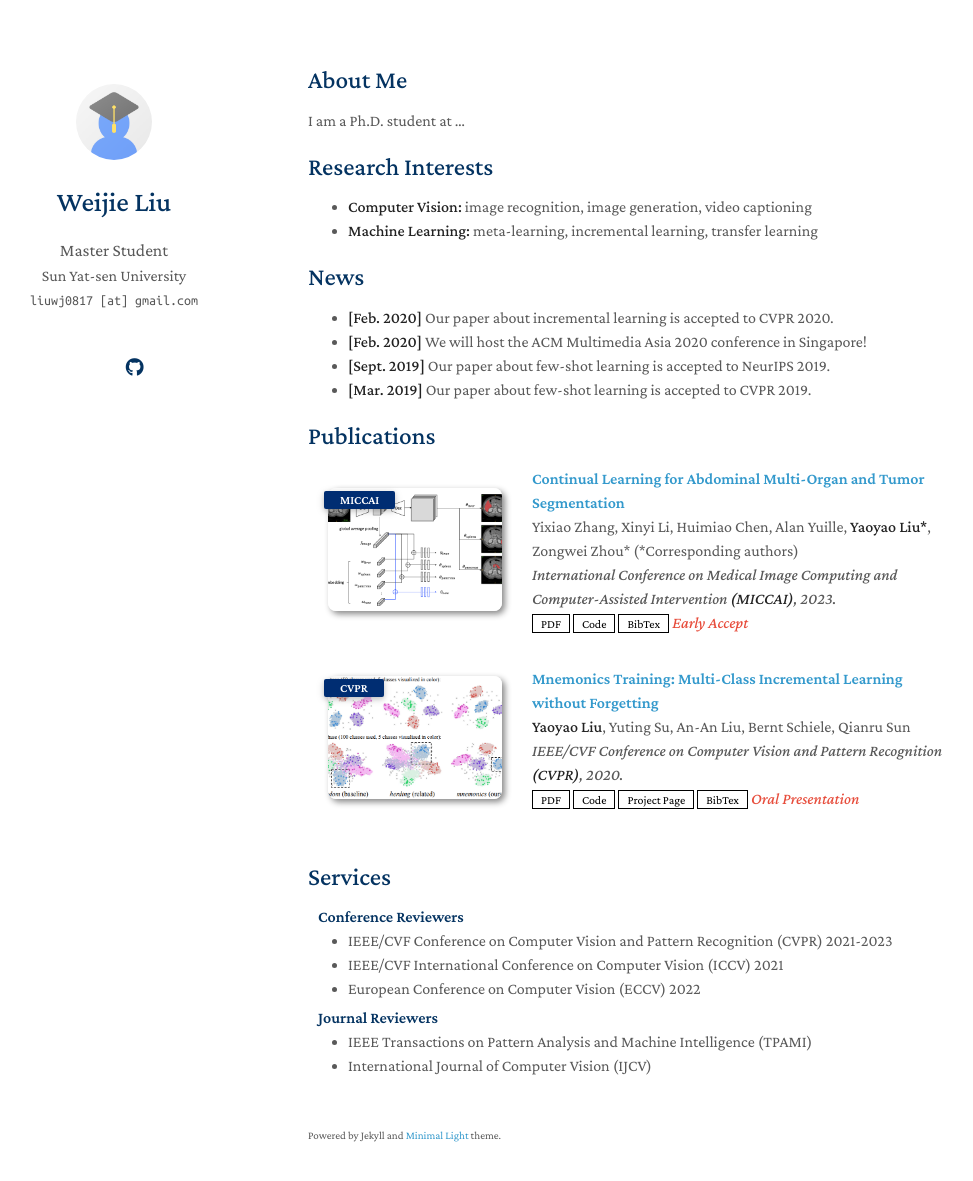
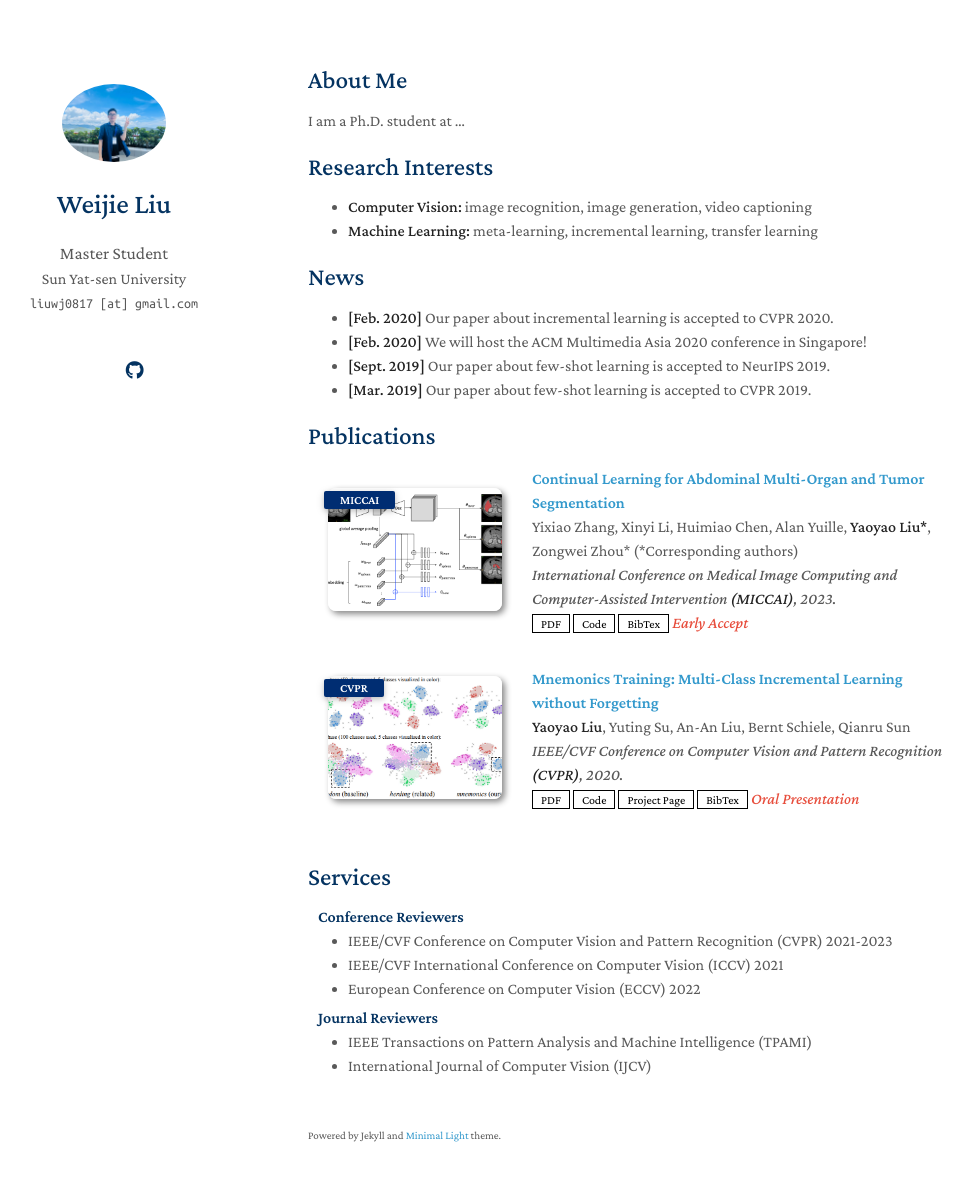
Before and after one commit to liuwj20/liuwj20.github.io, a Jekyll site: the page built from index.md, in a window 1280 px wide and 1216 px high. Shown: the top 1181 px of the window, without its empty margins (162-1135 px from the left). Built offline with Jekyll 4.4.1, drawn with Linux system fonts in a browser that asks for light colours; nearby versions of some CDN libraries; a style sheet for code colours, icons or effects is not loaded; our own code applies the rules of GitHub Pages for plain Markdown files.

Commit message:
Update _config.yml

```diff
--- a/_config.yml
+++ b/_config.yml
@@ -18,7 +18,7 @@ github_link: https://github.com/
 
 # Images (e.g., your profile picture and your website's favicon)
 # "favicon" and "favicon_dark" are used for the light and dark modes, respectively.
-avatar: ./assets/img/avatar.png
+avatar: ./assets/img/selfie.jpg
 favicon: ./assets/img/favicon.png
 favicon_dark: ./assets/img/favicon-dark.png
 
```
